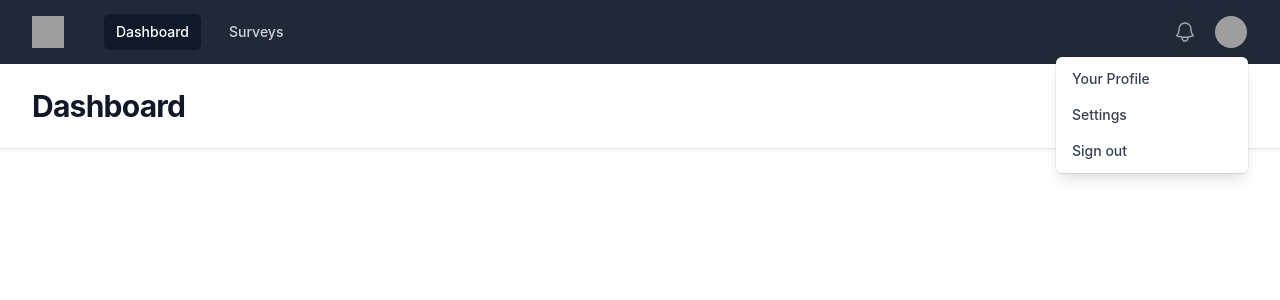
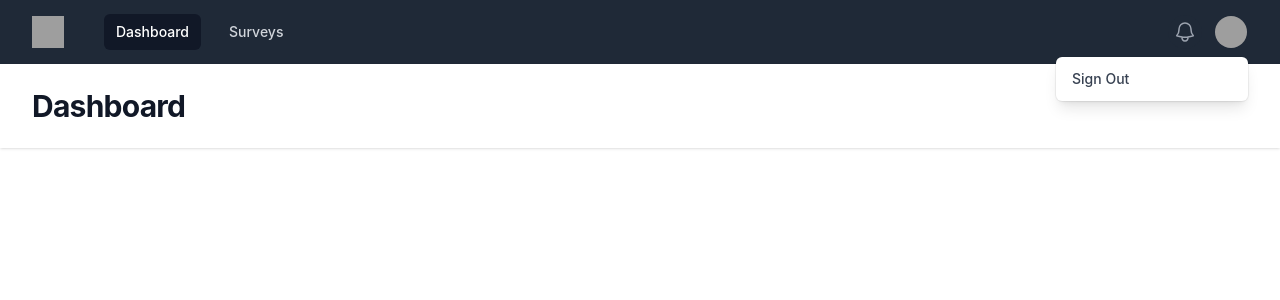
Before and after one commit to akosijho/laravel_survey, a Vue app in the folder vue/: page /dashboard in a window 1280 px wide. Both pictures are taken after a click on the button "Open user menu". Shown: the top 300 px of the page. Built offline with nearby package versions, Linux system fonts and the light colour scheme; grey boxes are pictures that could not be loaded.

Commit message:
Mod sign out

```diff
--- a/vue/src/components/DefaultLayout.vue
+++ b/vue/src/components/DefaultLayout.vue
@@ -10,9 +10,10 @@
                         </div>
                         <div class="hidden md:block">
                             <div class="ml-10 flex items-baseline space-x-4">
-                                <router-link v-for="item in navigation" :key="item.name" :to="item.to" active-class="bg-gray-900 text-white"
-                                    :class="[this.$route.name === item.to.name ? '' : 'text-gray-300 hover:bg-gray-700 hover:text-white', 'rounded-md px-3 py-2 text-sm font-medium']"
-                                    >{{ item.name }}</router-link>
+                                <router-link v-for="item in navigation" :key="item.name" :to="item.to"
+                                    active-class="bg-gray-900 text-white"
+                                    :class="[this.$route.name === item.to.name ? '' : 'text-gray-300 hover:bg-gray-700 hover:text-white', 'rounded-md px-3 py-2 text-sm font-medium']">{{
+                                        item.name }}</router-link>
                             </div>
                         </div>
                     </div>
@@ -41,10 +42,8 @@
                                     leave-to-class="transform opacity-0 scale-95">
                                     <MenuItems
                                         class="absolute right-0 z-10 mt-2 w-48 origin-top-right rounded-md bg-white py-1 shadow-lg ring-1 ring-black ring-opacity-5 focus:outline-none">
-                                        <MenuItem v-for="item in userNavigation" :key="item.name" v-slot="{ active }">
-                                        <a :href="item.href"
-                                            :class="[active ? 'bg-gray-100' : '', 'block px-4 py-2 text-sm text-gray-700']">{{
-                                                item.name }}</a>
+                                        <MenuItem v-slot="{ active }">
+                                        <a @click="logout" :class="['block px-4 py-2 text-sm text-gray-700 cursor-pointer']">Sign Out</a>
                                         </MenuItem>
                                     </MenuItems>
                                 </transition>
@@ -65,9 +64,10 @@
 
             <DisclosurePanel class="md:hidden">
                 <div class="space-y-1 px-2 pb-3 pt-2 sm:px-3">
-                    <router-link v-for="item in navigation" :key="item.name" :to="item.to" active-class="bg-gray-900 text-white"
-                        :class="[this.$route.name === item.to.name ? '' : 'text-gray-300 hover:bg-gray-700 hover:text-white', 'block rounded-md px-3 py-2 text-base font-medium']"
-                        >{{ item.name }}</router-link>
+                    <router-link v-for="item in navigation" :key="item.name" :to="item.to"
+                        active-class="bg-gray-900 text-white"
+                        :class="[this.$route.name === item.to.name ? '' : 'text-gray-300 hover:bg-gray-700 hover:text-white', 'block rounded-md px-3 py-2 text-base font-medium']">{{
+                            item.name }}</router-link>
                 </div>
                 <div class="border-t border-gray-700 pb-3 pt-4">
                     <div class="flex items-center px-5">
@@ -79,15 +79,15 @@
                             <div class="text-sm font-medium leading-none text-gray-400">{{ user.email }}</div>
                         </div>
                         <button type="button"
-                            class="ml-auto flex-shrink-0 rounded-full bg-gray-800 p-1 text-gray-400 hover:text-white focus:outline-none focus:ring-2 focus:ring-white focus:ring-offset-2 focus:ring-offset-gray-800">
+                            class="ml-auto flex-shrink-0 rounded-full bg-gray-800 p-1 text-gray-400 hover:text-white focus:outline-none focus:ring-2 focus:ring-white focus:ring-offset-2 focus:ring-offset-gray-800 cursor-pointer">
                             <span class="sr-only">View notifications</span>
                             <BellIcon class="h-6 w-6" aria-hidden="true" />
                         </button>
                     </div>
                     <div class="mt-3 space-y-1 px-2">
-                        <DisclosureButton v-for="item in userNavigation" :key="item.name" as="a" :href="item.href"
+                        <DisclosureButton as="a" @click="logout"
                             class="block rounded-md px-3 py-2 text-base font-medium text-gray-400 hover:bg-gray-700 hover:text-white">
-                            {{ item.name }}</DisclosureButton>
+                            Sign Out</DisclosureButton>
                     </div>
                 </div>
             </DisclosurePanel>
@@ -107,8 +107,8 @@ import { useStore } from 'vuex';
 import { computed } from 'vue';
 
 const navigation = [
-    { name: 'Dashboard', to: {name: "Dashboard"} },
-    { name: 'Surveys', to: {name: "Survey"} },
+    { name: 'Dashboard', to: { name: "Dashboard" } },
+    { name: 'Surveys', to: { name: "Survey" } },
 ]
 const userNavigation = [
     { name: 'Your Profile', href: '#' },
@@ -127,7 +127,6 @@ export default {
         return {
             user: computed(() => store.state.user.data),
             navigation,
-            userNavigation
         }
     }
 }
```
